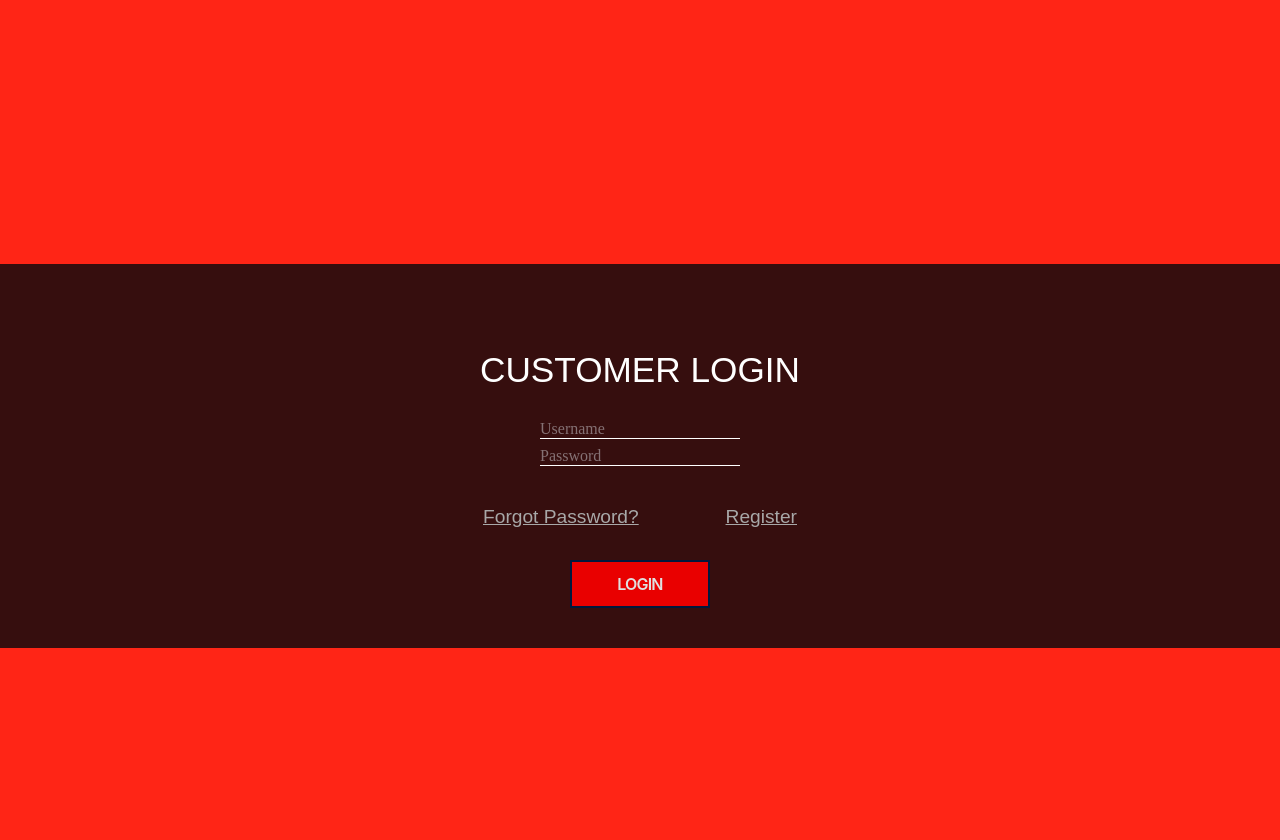
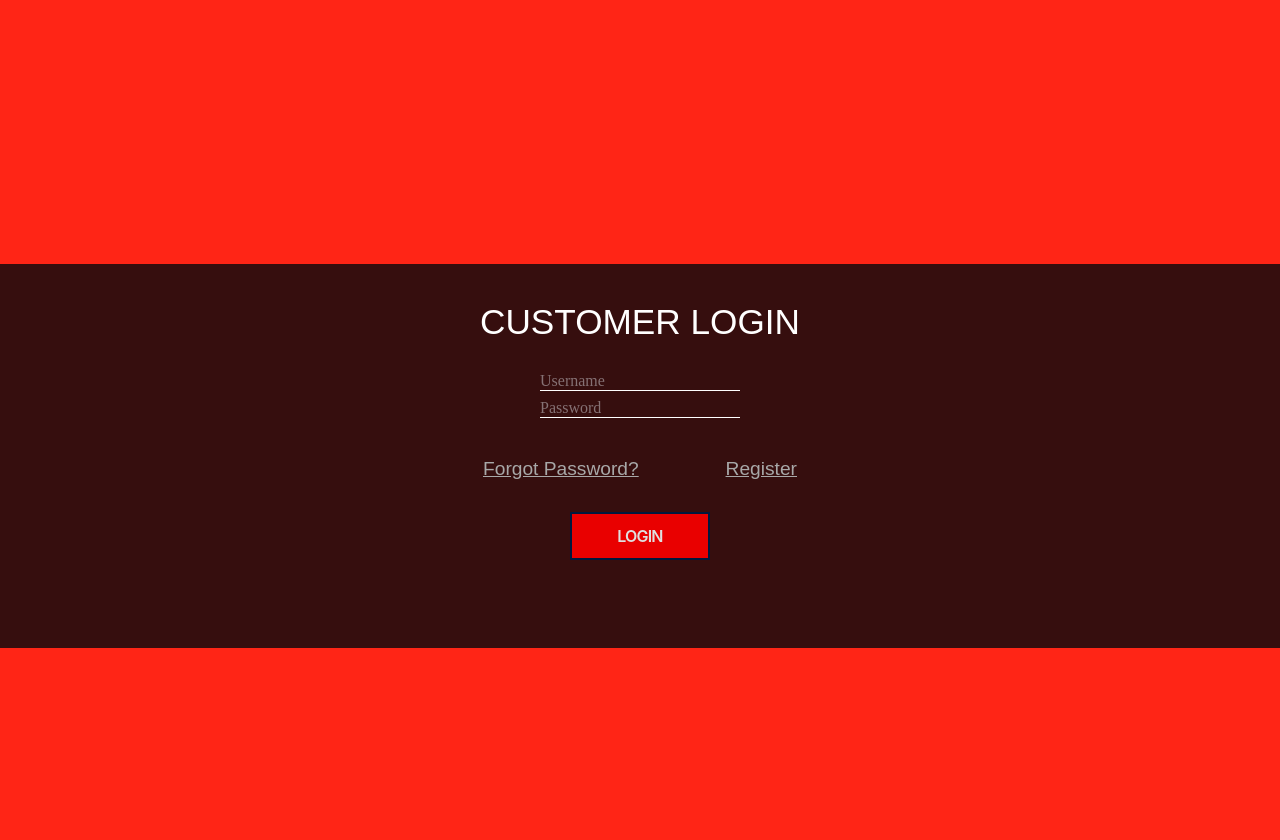
Before and after one commit to Whandger/Match-Movies, a Flask app: page /login in a window 1280 px wide. Run offline with Flask 3, Linux system fonts and the light colour scheme.

Commit message:
Update login.css

```diff
--- a/static/css/login.css
+++ b/static/css/login.css
@@ -18,7 +18,7 @@ div.container {
   display: flex;
   flex-direction: column;
   text-align: center;
-  height: 20vh;
+  height: 32dvh;
   min-width: 50vh;
   max-width: 60vh;
   border-radius: 20px;
@@ -190,4 +190,5 @@ z-index: 1000;
 
   a.back {
     cursor: pointer;
+
   }
```
